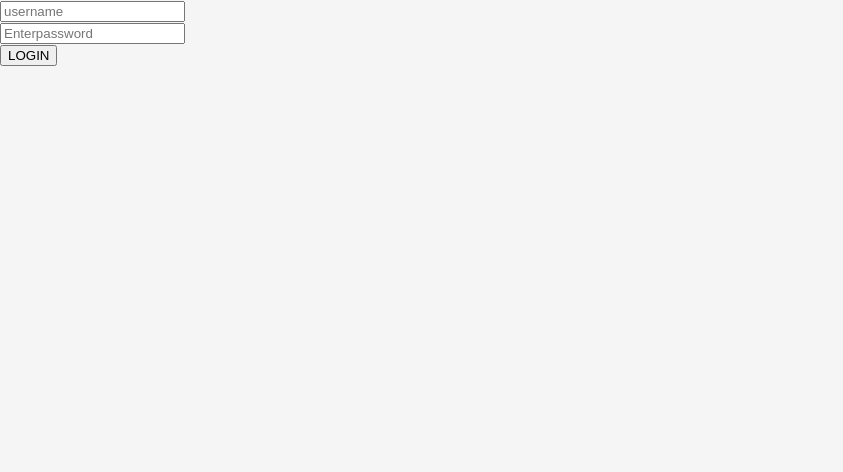
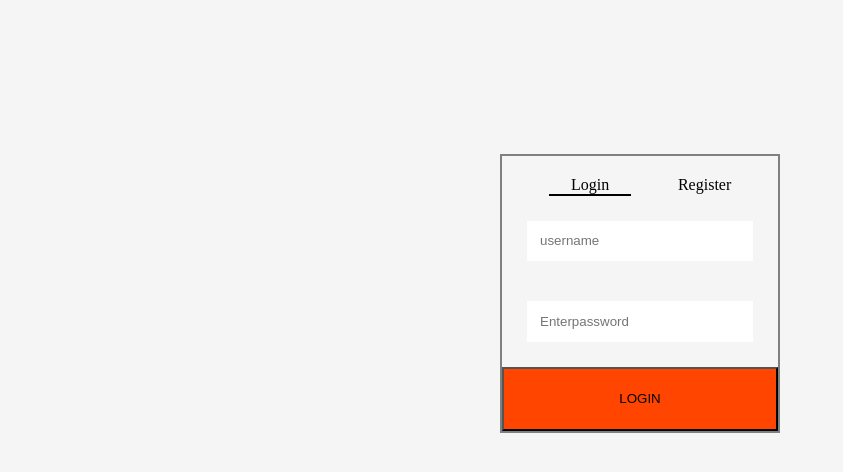
Before and after one commit to shashikiran0730/Leavemanagement, a React (Create React App) app: page /login in a window 1280 px wide. Shown: the top 472 px of the page, without its empty margins (0-843 px from the left). Built offline with nearby package versions, Linux system fonts and the light colour scheme; data requests are answered from the project's data file.

Commit message:
updated css

```diff
--- a/db.json
+++ b/db.json
@@ -41,6 +41,48 @@
       "pass": "1234567890",
       "email": "",
       "id": 10
+    },
+    {
+      "name": "sai",
+      "pass": "sai",
+      "email": "sai@",
+      "id": 11
+    },
+    {
+      "name": "sai1",
+      "pass": "sai1",
+      "email": "sai@email.com",
+      "id": 12
+    },
+    {
+      "name": "hi",
+      "pass": "hi",
+      "email": "hi",
+      "id": 13
+    },
+    {
+      "name": "ji",
+      "pass": "ji",
+      "email": "ji@",
+      "id": 14
+    },
+    {
+      "name": "a",
+      "pass": "a",
+      "email": "a",
+      "id": 15
+    },
+    {
+      "name": "q",
+      "pass": "q",
+      "email": "q",
+      "id": 16
+    },
+    {
+      "name": "u",
+      "pass": "u",
+      "email": "u",
+      "id": 17
     }
   ],
   "leavedetails": [
--- a/src/LOGIN/login.css
+++ b/src/LOGIN/login.css
@@ -0,0 +1,44 @@
+.feilds {
+  border: 2px solid grey;
+  display: flex;
+  flex-direction: column;
+  width: fit-content;
+  margin: 12vw auto;
+
+}
+.innerfeild {
+  padding: 1vw;
+  width: 200px;
+  border: none;
+  outline: none;
+}
+.innerfeildbutton {
+ width: 100%;
+  padding: 1.2vw;
+  background-color:orangered;
+  height: 5vw;
+}
+.feild {
+  padding: 20px;
+}
+.innerfeild:focus {
+  border-bottom: 2px solid orangered;
+}
+
+.container-1{
+padding: 5px;
+}
+
+.signpage{
+  display: flex;
+  justify-content: space-evenly;
+  font-family:'Times New Roman', Times, serif;
+  font-weight:300;
+  margin-top: 20px;
+
+}
+.helo{
+  border-bottom: 2px solid black;
+  width: 30%;
+  text-align: center;
+}
--- a/src/LOGIN/login.js
+++ b/src/LOGIN/login.js
@@ -2,16 +2,21 @@ import axios from "axios";
 import { useContext, useEffect, useRef, useState } from "react";
 import { useNavigate } from "react-router";
 import { mycontext } from "../App";
+import "./login.css";
+import { Register } from "../REGISTER/Register";
 
 export const Login = () => {
   const uname = useRef();
   const mypass = useRef();
+  const email = useRef();
   const [loginDetails, setLoginDetails] = useState([]);
   const [loginid, setloginid] = useContext(mycontext);
   const [ErrorMessage, setErrorMessage] = useState(false);
+  const [isLogin, setIsLogin] = useState(true);
+
   const navigate = useNavigate();
 
-  useEffect(() => {
+  const getLoginDetails = () => {
     axios
       .get("http://localhost:3000/registerdetails")
       .then((res) => {
@@ -20,7 +25,28 @@ export const Login = () => {
       .catch((e) => {
         console.log(e);
       });
+  };
+  useEffect(() => {
+getLoginDetails()
   }, []);
+  const renderRegisterPage = () => {
+    setIsLogin(false);
+  };
+  const renderLoginPage = () => {
+    setIsLogin(true);
+  };
+
+  const register = () => {
+    var d = {
+      name: uname.current.value,
+      pass: mypass.current.value,
+      email: email.current.value,
+    };
+    console.log(d);
+    axios.post("http://localhost:3000/registerdetails", d);
+getLoginDetails()
+    setIsLogin(true);
+  };
 
   const Login = () => {
     if (
@@ -31,12 +57,13 @@ export const Login = () => {
       navigate("/admin");
     } else {
       loginDetails.map((i) => {
-        if (i.name == uname.current.value && i.pass == mypass.current.value) {
+        console.log(uname.mypass?.current.value);
+        if (i.name == uname.current.value || i.pass == mypass.current.value) {
           const a = {
             name: i.name,
             id: i.id,
           };
-          sessionStorage.setItem("logindata",JSON.stringify({...a}))
+          sessionStorage.setItem("logindata", JSON.stringify({ ...a }));
           setloginid({ ...a });
           navigate("/welcome");
           setErrorMessage(false);
@@ -48,12 +75,97 @@ export const Login = () => {
   };
   return (
     <div>
-      <input type="text" placeholder="username" ref={uname}></input>
-      <br></br>
-      <input type="password" placeholder="Enterpassword" ref={mypass}></input>
-      <br></br>
-      <button onClick={() => Login()}>LOGIN</button>
-      <br></br>
+      <div className="feilds">
+        <div className="signpage">
+          <div
+            onClick={() => renderLoginPage()}
+            className={isLogin ? "helo" : ""}
+          >
+            {" "}
+            Login
+          </div>
+          <div className={!isLogin ? "helo" : ""}>
+            <div
+              onClick={() => {
+                renderRegisterPage();
+              }}
+            >
+              Register
+            </div>
+          </div>
+        </div>
+
+        {isLogin && (
+          <>
+            <div>
+              <div className="container-1">
+                <div className="feild">
+                  <input
+                    className="innerfeild"
+                    type="text"
+                    placeholder="username"
+                    ref={uname}
+                  ></input>
+                </div>
+
+                <div className="feild">
+                  <input
+                    className="innerfeild"
+                    type="password"
+                    placeholder="Enterpassword"
+                    ref={mypass}
+                  ></input>
+                </div>
+              </div>
+            </div>
+            <div className="btn-1">
+              <button className="innerfeildbutton" onClick={() => Login()}>
+                LOGIN
+              </button>
+            </div>
+          </>
+        )}
+
+        {!isLogin && (
+          <>
+            <div>
+              <div className="container-1">
+                <div className="feild">
+                  <input
+                    className="innerfeild"
+                    type="text"
+                    placeholder="username"
+                    ref={uname}
+                  ></input>
+                </div>
+
+                <div className="feild">
+                  <input
+                    className="innerfeild"
+                    type="password"
+                    placeholder="Enterpassword"
+                    ref={mypass}
+                  ></input>
+                </div>
+              </div>
+            </div>
+            <div className="feild">
+              <input
+                className="innerfeild"
+                type="email"
+                placeholder="EnterEmail"
+                ref={email}
+              ></input>
+            </div>
+            <div className="btn-1">
+              <button className="innerfeildbutton" onClick={() => register()}>
+                REGISTER
+              </button>
+            </div>
+          </>
+        )}
+      </div>
+
       {ErrorMessage && "INDVALID DETAILS"}
     </div>
   );
--- a/src/REGISTER/Register.js
+++ b/src/REGISTER/Register.js
@@ -22,22 +22,7 @@ export const Register = () => {
   };
 
   return (
-    <div className="register-container">
-      <div className="field">
-        <label>Username</label>
-        <input type="text"  ref={uname}></input>
-      </div>
-      <div className="field">
-        <label>Password</label>
-        <input type="password" ref={mypass}></input>
-      </div>
-      <div className="field">
-        <label>Email</label>
-        <input type="email" ref={email}></input>
-      </div>
-      <div className="field">
-        <button onClick={() => registerDetails()}>Register</button>
-      </div>
-    </div>
+
+     <div>hi</div>
   );
 };
```
